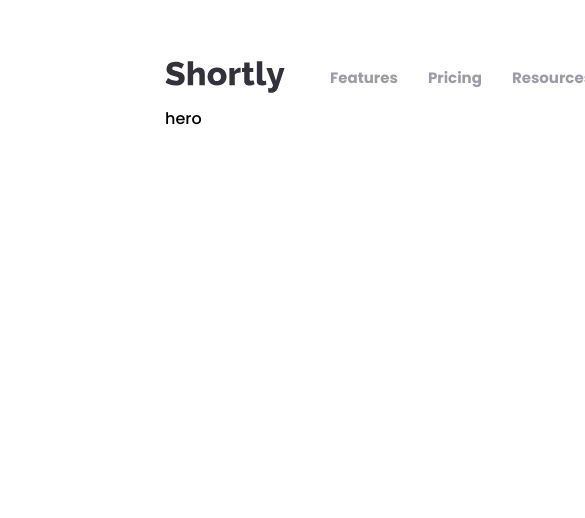
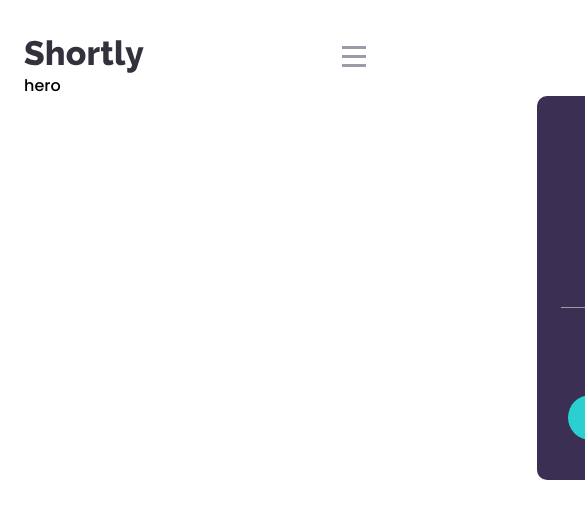
Before and after one commit to humbruno/url-shortener, a React (Vite) app: page / in a window 390 px wide. Shown: the top 518 px of the page, 585 px wide, since content can reach past the window. Built offline with nearby package versions, Linux system fonts and the light colour scheme.

Commit message:
feat: navbar responsiveness with hamburger menu

```diff
--- a/index.html
+++ b/index.html
@@ -2,7 +2,7 @@
 <html lang="en">
   <head>
     <meta charset="UTF-8" />
-    <link rel="icon" type="image/svg+xml" href="/assets/favicon.png" />
+    <link rel="icon" type="image/svg+xml" href="./favicon.png" />
     <meta name="viewport" content="width=device-width, initial-scale=1.0" />
 
     <link rel="preconnect" href="https://fonts.googleapis.com" />
--- a/src/App.tsx
+++ b/src/App.tsx
@@ -9,9 +9,7 @@ const App = () => (
   <>
     <GlobalStyles />
     <ThemeProvider theme={theme}>
-      <header>
-        <Navbar />
-      </header>
+      <Navbar />
       <main>
         <Hero />
       </main>
--- a/src/components/Button/styles.ts
+++ b/src/components/Button/styles.ts
@@ -17,9 +17,17 @@ const StyledButton = styled.button<StyledButtonProps>`
 
   transition: filter 150ms ease-in-out;
 
-  &:hover {
-    cursor: pointer;
-    filter: opacity(0.7);
+  @media (max-width: 768px) {
+    &:active {
+      filter: opacity(0.7);
+    }
+  }
+
+  @media (min-width: 769px) {
+    &:hover {
+      cursor: pointer;
+      filter: opacity(0.7);
+    }
   }
 `;
 
--- a/src/components/Navbar/index.tsx
+++ b/src/components/Navbar/index.tsx
@@ -1,17 +1,22 @@
-import Nav from './styles';
+import { useState } from 'react';
+
+import { Nav, Header } from './styles';
 import logo from '../../assets/logo.svg';
 import Button from '../Button';
 
-const Navbar = () => (
-  <Nav>
-    <span>
+const Navbar = () => {
+  const [openMenu, setOpenMenu] = useState(false);
+
+  return (
+    <Header>
       <img src={logo} alt="Shortly Logo" />
+      <Nav active={openMenu}>
         <ul>
           <li>Features</li>
           <li>Pricing</li>
           <li>Resources</li>
         </ul>
-    </span>
+        <span className="divider" aria-hidden="true" />
         <ul>
           <li>Login</li>
           <Button borderRadius="28px" padding="9px 23px">
@@ -19,6 +24,17 @@ const Navbar = () => (
           </Button>
         </ul>
       </Nav>
+      <button
+        type="button"
+        className="menu"
+        onClick={() => setOpenMenu(!openMenu)}
+      >
+        <span />
+        <span />
+        <span />
+      </button>
+    </Header>
   );
+};
 
 export default Navbar;
--- a/src/components/Navbar/styles.ts
+++ b/src/components/Navbar/styles.ts
@@ -1,8 +1,12 @@
 import styled from 'styled-components';
 
-const Nav = styled.nav`
+export const Header = styled.header`
   display: flex;
+  align-items: center;
   justify-content: space-between;
+  gap: 45px;
+
+  position: relative;
 
   img {
     width: 120px;
@@ -13,10 +17,48 @@ const Nav = styled.nav`
     }
   }
 
-  span {
+  .menu {
     display: flex;
-    align-items: center;
-    gap: 45px;
+    flex-direction: column;
+    gap: 6px;
+    background-color: transparent;
+    border: none;
+
+    @media (min-width: 769px) {
+      display: none;
+    }
+
+    span {
+      width: 24px;
+      height: 3px;
+      background-color: ${({ theme }) => theme.colors.neutral.violet};
+    }
+  }
+`;
+
+export const Nav = styled.nav<{ active: boolean }>`
+  width: 100%;
+  display: flex;
+  justify-content: space-between;
+
+  @media (max-width: 768px) {
+    position: absolute;
+    width: 100%;
+    left: 0;
+    top: calc(100% + 23px);
+    transform: ${({ active }) =>
+      active ? 'translateX(0)' : 'translateX(150%)'};
+    z-index: 999;
+
+    background-color: ${({ theme }) => theme.colors.secondary};
+
+    flex-direction: column;
+    justify-content: center;
+
+    border-radius: 10px;
+    padding: 40px 24px;
+
+    transition: transform 150ms ease-in-out;
   }
 
   ul {
@@ -25,6 +67,19 @@ const Nav = styled.nav`
     display: flex;
     align-items: center;
     gap: 30px;
+
+    @media (max-width: 768px) {
+      flex-direction: column;
+
+      button {
+        width: 100%;
+        max-width: 280px;
+
+        @media (max-width: 768px) {
+          font-size: 1.125rem;
+        }
+      }
+    }
   }
 
   li {
@@ -34,11 +89,30 @@ const Nav = styled.nav`
 
     transition: color 150ms ease-in-out;
 
-    &:hover {
-      cursor: pointer;
-      color: ${({ theme }) => theme.colors.neutral.darkBlue};
+    @media (min-width: 769px) {
+      &:hover {
+        cursor: pointer;
+        color: ${({ theme }) => theme.colors.neutral.darkBlue};
+      }
+    }
+
+    @media (max-width: 768px) {
+      color: #fff;
+      font-size: 1.125rem;
+    }
+  }
+
+  .divider {
+    display: none;
+
+    @media (max-width: 768px) {
+      display: block;
+      width: 100%;
+      height: 1px;
+
+      background-color: ${({ theme }) => theme.colors.neutral.violet};
+
+      margin: 30px 0;
     }
   }
 `;
-
-export default Nav;
--- a/src/styles/global.ts
+++ b/src/styles/global.ts
@@ -11,6 +11,11 @@ const GlobalStyles = createGlobalStyle`
     body {
         font-family: 'Poppins', sans-serif;
         padding: 48px 165px 72px;
+        min-height: 100vh;
+
+        @media (max-width: 768px) {
+            padding: 40px 24px 56px;
+        }
     }
 
     button {
```
Also changed, not shown: public/favicon.png (renamed from src/assets/favicon.png). Lines whose indentation alone changed are shown as unchanged.
